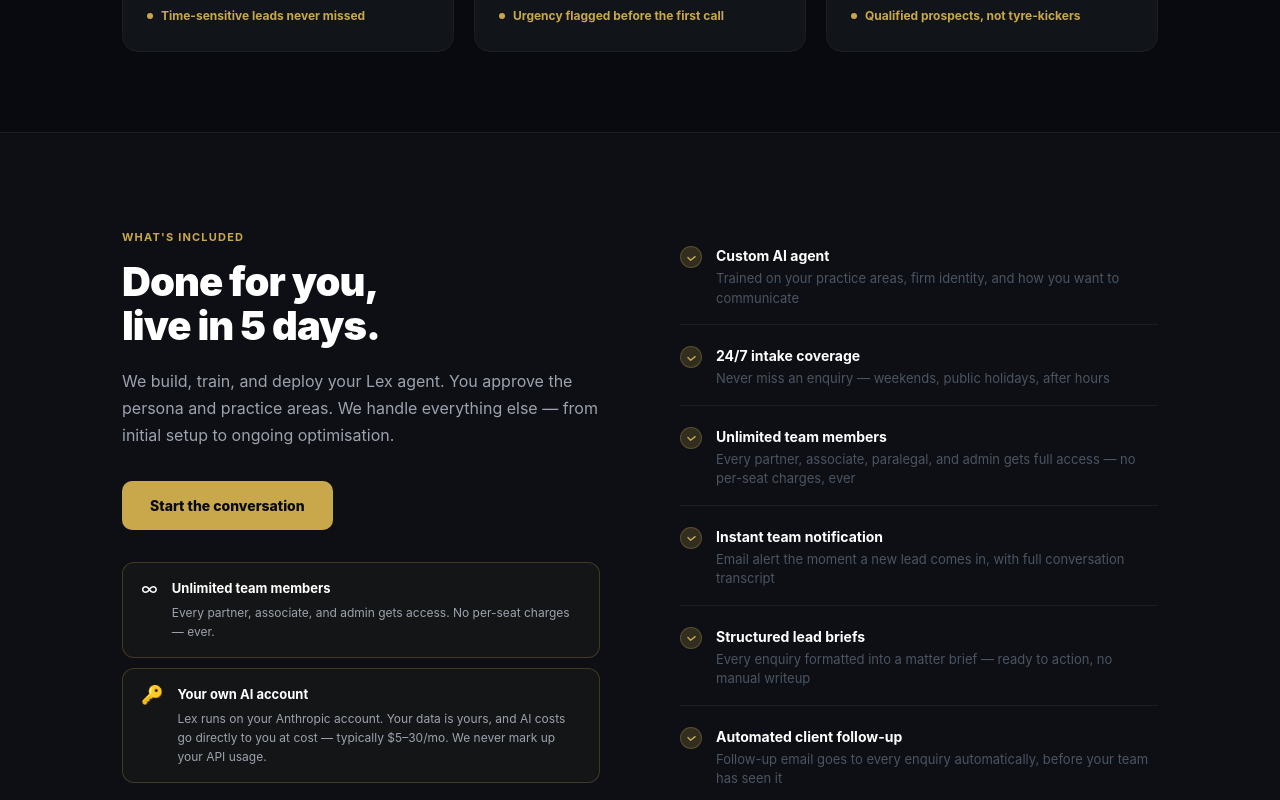
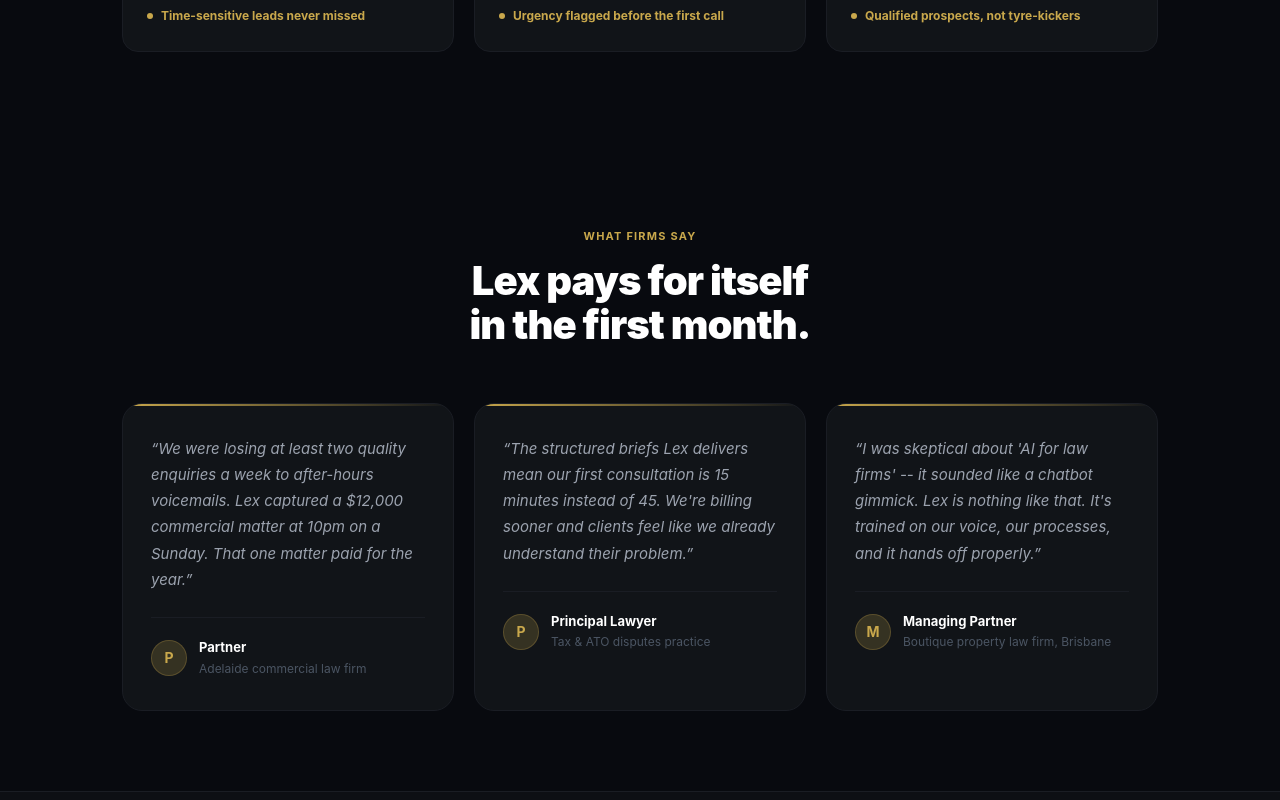
Before and after one commit to sg-satoshi/saabai-site, a Next.js app: page /counsel-backup in a window 1280 px wide. Shown: the part 3460-4260 px from the top of the page. Built offline with nearby package versions, Linux system fonts and the light colour scheme; no server answers.

Commit message:
feat(lex): Add testimonials, security/compliance, and FAQ sections to /for-law-firms

```diff
--- a/app/counsel-backup/page.tsx
+++ b/app/counsel-backup/page.tsx
@@ -446,6 +446,49 @@ export default function CounselPage() {
         </div>
       </div>
 
+      {/* Testimonials */}
+      <div style={{ maxWidth: 1100, margin: "0 auto", padding: "96px 32px 80px" }}>
+        <div style={{ textAlign: "center", marginBottom: 56 }}>
+          <p style={{ fontSize: 11, color: gold, letterSpacing: "1.2px", textTransform: "uppercase" as const, fontWeight: 700, margin: "0 0 14px" }}>What firms say</p>
+          <h2 style={{ fontSize: "clamp(26px, 3.5vw, 40px)", fontWeight: 900, letterSpacing: "-1px", margin: "0 0 16px", color: textPrimary, lineHeight: 1.1 }}>
+            Lex pays for itself<br />in the first month.
+          </h2>
+        </div>
+        <div style={{ display: "grid", gridTemplateColumns: "repeat(auto-fit, minmax(300px, 1fr))", gap: 20 }}>
+          {[
+            {
+              quote: "We were losing at least two quality enquiries a week to after-hours voicemails. Lex captured a $12,000 commercial matter at 10pm on a Sunday. That one matter paid for the year.",
+              name: "Partner",
+              firm: "Adelaide commercial law firm",
+            },
+            {
+              quote: "The structured briefs Lex delivers mean our first consultation is 15 minutes instead of 45. We're billing sooner and clients feel like we already understand their problem.",
+              name: "Principal Lawyer",
+              firm: "Tax & ATO disputes practice",
+            },
+            {
+              quote: "I was skeptical about 'AI for law firms' -- it sounded like a chatbot gimmick. Lex is nothing like that. It's trained on our voice, our processes, and it hands off properly.",
+              name: "Managing Partner",
+              firm: "Boutique property law firm, Brisbane",
+            },
+          ].map((t, i) => (
+            <div key={i} style={{ background: card, border: `1px solid ${border}`, borderRadius: 20, padding: "32px 28px", position: "relative" as const, overflow: "hidden" as const }}>
+              <div style={{ position: "absolute" as const, top: 0, left: 0, right: 0, height: 2, background: `linear-gradient(90deg, ${gold}, transparent)` }} />
+              <p style={{ fontSize: 15, color: textSecondary, lineHeight: 1.75, margin: "0 0 24px", fontStyle: "italic" }}>&ldquo;{t.quote}&rdquo;</p>
+              <div style={{ display: "flex", alignItems: "center", gap: 12, paddingTop: 20, borderTop: `1px solid ${border}` }}>
+                <div style={{ width: 36, height: 36, borderRadius: "50%", background: goldDim, border: `1px solid ${goldBorder}`, display: "flex", alignItems: "center", justifyContent: "center" }}>
+                  <span style={{ fontSize: 14, fontWeight: 700, color: gold }}>{t.name.charAt(0)}</span>
+                </div>
+                <div>
+                  <p style={{ margin: "0 0 2px", fontSize: 13, fontWeight: 700, color: textPrimary }}>{t.name}</p>
+                  <p style={{ margin: 0, fontSize: 12, color: textMuted }}>{t.firm}</p>
+                </div>
+              </div>
+            </div>
+          ))}
+        </div>
+      </div>
+
       {/* What's included */}
       <div style={{ background: surface, borderTop: `1px solid ${border}`, borderBottom: `1px solid ${border}` }}>
         <div style={{ maxWidth: 1100, margin: "0 auto", padding: "96px 32px" }}>
@@ -635,6 +678,54 @@ export default function CounselPage() {
         </div>
       </div>
 
+
+      {/* Security &amp; Data */}
+      <div style={{ maxWidth: 1100, margin: "0 auto", padding: "96px 32px 80px" }}>
+        <div style={{ textAlign: "center", marginBottom: 56 }}>
+          <p style={{ fontSize: 11, color: gold, letterSpacing: "1.2px", textTransform: "uppercase" as const, fontWeight: 700, margin: "0 0 14px" }}>Data &amp; compliance</p>
+          <h2 style={{ fontSize: "clamp(26px, 3.5vw, 40px)", fontWeight: 900, letterSpacing: "-1px", margin: "0 0 16px", color: textPrimary, lineHeight: 1.1 }}>
+            Your client data never touches<br />
+            <span style={{ color: gold }}>our servers.</span>
+          </h2>
+          <p style={{ fontSize: 16, color: textSecondary, maxWidth: 540, margin: "0 auto", lineHeight: 1.7 }}>
+            Built for Australian law firms with professional obligations in mind. Your firm stays in control.
+          </p>
+        </div>
+        <div style={{ display: "grid", gridTemplateColumns: "repeat(auto-fit, minmax(240px, 1fr))", gap: 20 }}>
+          {[
+            {
+              title: "Your Anthropic account",
+              desc: "Lex runs on your own Claude API key. Conversation data flows directly from your website to Anthropic -- never through Saabai infrastructure.",
+              icon: "🔒",
+            },
+            {
+              title: "No data retention",
+              desc: "We do not store conversation transcripts, client details, or matter briefs. Your lead data goes to your email and your chosen CRM only.",
+              icon: "🗑️",
+            },
+            {
+              title: "Australian-hosted option",
+              desc: "For firms requiring local data residency, Lex can be configured to route through Australian cloud infrastructure on request.",
+              icon: "🇦🇺",
+            },
+            {
+              title: "Legal privilege aware",
+              desc: "Lex is trained not to solicit privileged information. Intake questions are scoped to factual background, not legal advice or strategy.",
+              icon: "⚖️",
+            },
+          ].map((item, i) => (
+            <div key={i} style={{ background: card, border: `1px solid ${border}`, borderRadius: 16, padding: "28px 24px" }}>
+              <div style={{ fontSize: 22, marginBottom: 14 }}>{item.icon}</div>
+              <h3 style={{ fontSize: 15, fontWeight: 800, color: textPrimary, margin: "0 0 10px", lineHeight: 1.3 }}>{item.title}</h3>
+              <p style={{ fontSize: 13, color: textSecondary, lineHeight: 1.7, margin: 0 }}>{item.desc}</p>
+            </div>
+          ))}
+        </div>
+        <p style={{ textAlign: "center", fontSize: 12, color: textMuted, marginTop: 32, lineHeight: 1.6 }}>
+          Concerned about data sovereignty? <a href="https://calendly.com/shanegoldberg/30min" style={{ color: gold, textDecoration: "underline", textUnderlineOffset: 3 }}>Book a security review</a> and we will walk you through the architecture.
+        </p>
+      </div>
+
       {/* Pricing */}
       <div id="pricing" style={{ maxWidth: 1100, margin: "0 auto", padding: "96px 32px 80px" }}>
         <div style={{ textAlign: "center", marginBottom: 56 }}>
@@ -756,6 +847,50 @@ export default function CounselPage() {
         </p>
       </div>
 
+
+      {/* FAQ */}
+      <div style={{ maxWidth: 1100, margin: "0 auto", padding: "96px 32px 80px" }}>
+        <div style={{ textAlign: "center", marginBottom: 56 }}>
+          <p style={{ fontSize: 11, color: gold, letterSpacing: "1.2px", textTransform: "uppercase" as const, fontWeight: 700, margin: "0 0 14px" }}>Common questions</p>
+          <h2 style={{ fontSize: "clamp(26px, 3.5vw, 40px)", fontWeight: 900, letterSpacing: "-1px", margin: "0 0 16px", color: textPrimary, lineHeight: 1.1 }}>
+            Everything else you need to know.
+          </h2>
+        </div>
+        <div style={{ maxWidth: 780, margin: "0 auto", display: "flex", flexDirection: "column" as const, gap: 16 }}>
+          {[
+            {
+              q: "Will Lex replace our receptionist or intake staff?",
+              a: "No. Lex handles after-hours and overflow enquiries -- the leads that currently go to voicemail or do not get followed up. Your team focuses on consultations, strategy, and billable work.",
+            },
+            {
+              q: "How long does setup take?",
+              a: "Typically 5 business days from kickoff to live. We interview you once about your practice areas, tone, and intake preferences. We build and train the agent. You review and approve. Then it goes live.",
+            },
+            {
+              q: "What if a lead needs urgent attention?",
+              a: "Lex flags urgency automatically. Time-critical matters trigger an instant email to your team with a priority label. Employment dismissals, ATO deadlines, and exchange-pressure property deals get flagged immediately.",
+            },
+            {
+              q: "Can we change the questions Lex asks?",
+              a: "Yes -- fully. Lex is trained on your firm's specific intake process. We tune the conversation flow, the information captured, and the follow-up emails to match how you already work.",
+            },
+            {
+              q: "What happens after the 30-day review period?",
+              a: "You decide. If Lex is working, you stay on your chosen plan. If it is not performing, we will tune it or you walk away -- no lock-in, no cancellation fees.",
+            },
+            {
+              q: "Do we need technical skills to manage Lex?",
+              a: "None. We handle all technical setup, training, and ongoing optimisation. You get a simple dashboard to view leads and conversations. Everything else is managed by us.",
+            },
+          ].map((faq, i) => (
+            <div key={i} style={{ background: card, border: `1px solid ${border}`, borderRadius: 16, padding: "24px 28px" }}>
+              <h3 style={{ fontSize: 15, fontWeight: 800, color: textPrimary, margin: "0 0 10px", lineHeight: 1.4 }}>{faq.q}</h3>
+              <p style={{ fontSize: 14, color: textSecondary, lineHeight: 1.7, margin: 0 }}>{faq.a}</p>
+            </div>
+          ))}
+        </div>
+      </div>
+
       {/* About Saabai */}
       <div style={{ background: surface, borderTop: `1px solid ${border}`, borderBottom: `1px solid ${border}` }}>
         <div style={{ maxWidth: 1100, margin: "0 auto", padding: "80px 32px", display: "grid", gridTemplateColumns: "1fr auto", gap: 64, alignItems: "center" }}>
```
